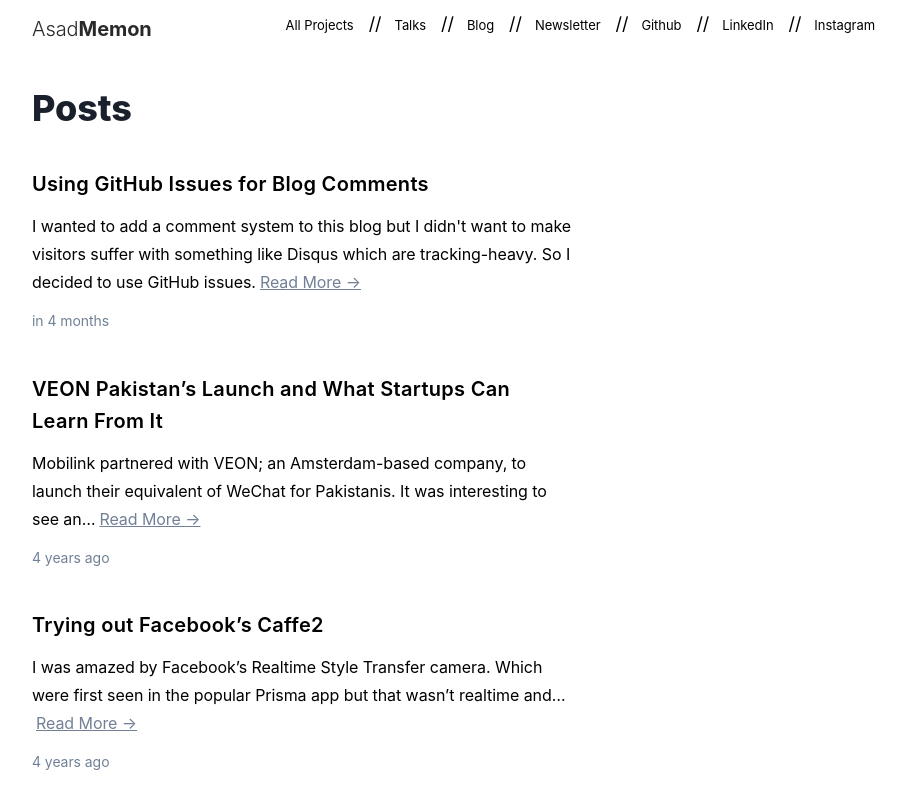
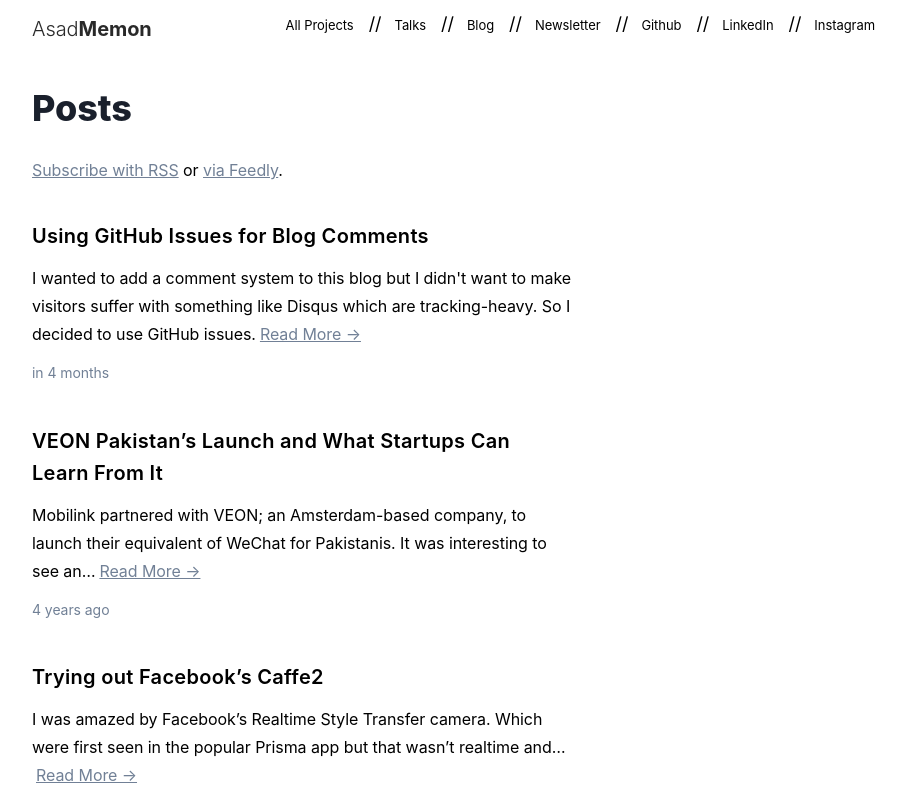
Before and after one commit to asadm/asadm.github.io, a Next.js app: page /blog in a window 1280 px wide. Shown: the top 800 px of the page, without its empty margins (183-1089 px from the left). Built offline with nearby package versions, Linux system fonts and the light colour scheme.

Commit message:
added rss links to blog pages.

```diff
--- a/pages/blog/[slug].js
+++ b/pages/blog/[slug].js
@@ -21,7 +21,10 @@ const PostPage = ({ frontMatter: { title, date, issue }, mdxSource }) => {
     />
       <h1>{title}</h1>
       <div className='meta'>
-        <Link href="/blog/"><a className='link-back'>Back</a></Link>
+      <div className='subscribe-text'>
+      <Link href="/blog/"><a className=''>Back</a></Link> | <a href="/feed.xml">Subscribe with RSS</a> or <a href="https://feedly.com/i/subscription/feed%2Fhttps%3A%2F%2Fasadmemon.com%2Ffeed.xml">via Feedly</a>.
+      </div>
+        <br/>
         <span className='date' title={moment(date).format("dddd, MMMM Do YYYY")}>
           {moment(date).fromNow()}
         </span>
--- a/pages/blog/index.js
+++ b/pages/blog/index.js
@@ -12,6 +12,9 @@ const Home = ({ posts }) => {
         title="Blog Posts"
       />
       <h1 className="">Posts</h1>
+      <div className='subscribe-text'>
+        <a href="/feed.xml">Subscribe with RSS</a> or <a href="https://feedly.com/i/subscription/feed%2Fhttps%3A%2F%2Fasadmemon.com%2Ffeed.xml">via Feedly</a>.
+      </div>
       {posts.sort((a, b) =>
         moment(b.frontMatter.date).unix() - moment(a.frontMatter.date).unix()
       ).map((post, index) => (
--- a/scripts/gen-rss.js
+++ b/scripts/gen-rss.js
@@ -9,7 +9,8 @@ async function generate() {
   const feed = new RSS({
     title: 'Asad Memon',
     site_url: 'https://asadmemon.com/blog',
-    feed_url: 'https://asadmemon.com/feed.xml'
+    feed_url: 'https://asadmemon.com/feed.xml',
+    image_url: 'https://asadmemon.com/assets/favicon.png',
   })
 
   const posts = await fs.promises.readdir(path.join(__dirname, '..', 'blogposts'))
--- a/styles/globals.css
+++ b/styles/globals.css
@@ -371,6 +371,13 @@ ul#homepage-projects > li ul li{
 		text-decoration: underline;
 }
 
+.blog .subscribe-text a{
+	--text-opacity: 1;
+	color: #718096;
+	color: rgba(113,128,150,var(--text-opacity));
+	text-decoration: underline;
+}
+
 /* Github Issues Widget */
 
 .github-issues{
```
